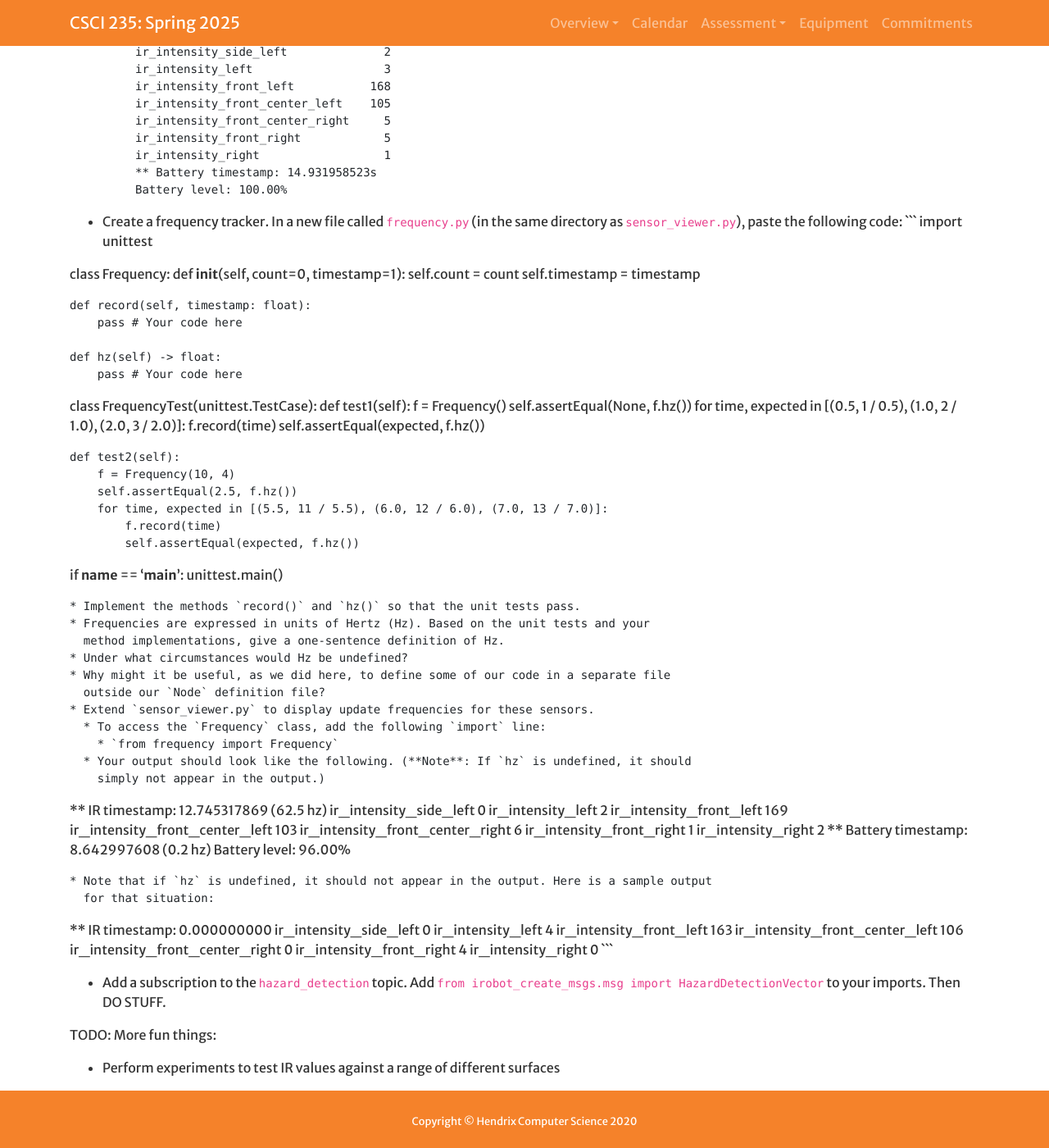
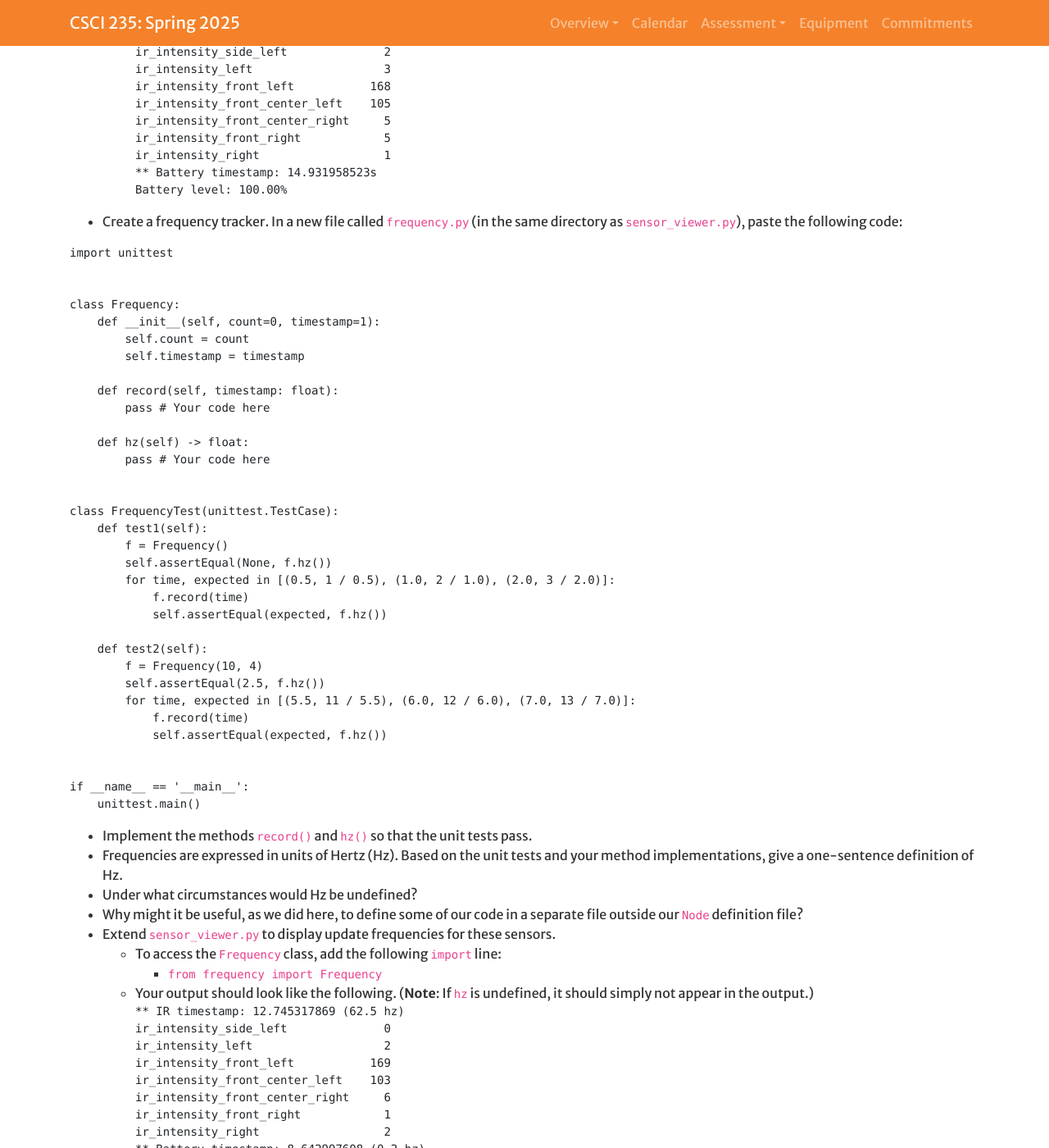
Before and after one commit to Hendrix-CS/csci235, a Jekyll site: the page built from activities/act1_sensors.md, in a window 1280 px wide and 1400 px high, scrolled down 3096 px. Shown: the whole window at 82% size. Built offline with Jekyll 4.4.1, drawn with Linux system fonts in a browser that asks for light colours; a script that is not in the unit is left out; some of the changed text lies outside the part shown.

Commit message:
Tried to fix formatting

````diff
--- a/activities/act1_sensors.md
+++ b/activities/act1_sensors.md
@@ -121,10 +121,10 @@ ir_intensity_right                  0
     the first message was received, rather than since January 1, 1970.
   * Once this version is working, divide the nanoseconds by 10^9, and add them to the
     number of seconds.
+  * If you wish to reference the data type for timestamps, use the following import
+    * `from rclpy.time import Time`
   * The resulting output messages should be formatted as follows. Be sure to use Python's format
     string feature to ensure the resulting number of seconds goes out to exactly 9 decimal places.
-  * If you wish to reference the data type for timestamps, use the following import
-    * `from rclpy.time import Time`
 ```
 11.785712313s
 ir_intensity_side_left              0
@@ -165,6 +165,7 @@ Battery level: 100.00%
 ```
 * Create a frequency tracker. In a new file called `frequency.py` (in the same directory as
   `sensor_viewer.py`), paste the following code:
+
 ```
 import unittest
 
````
